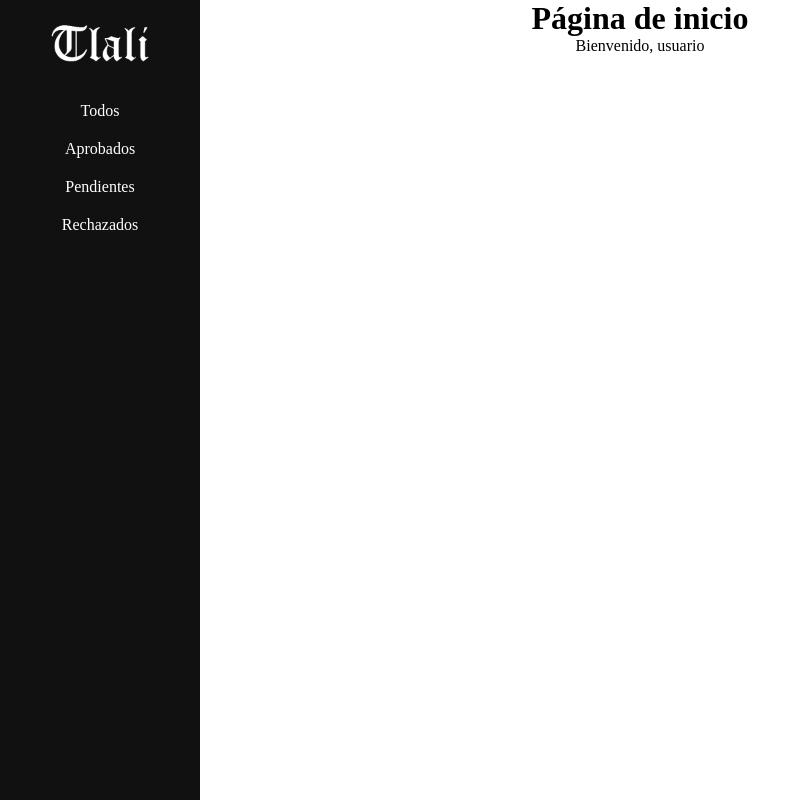
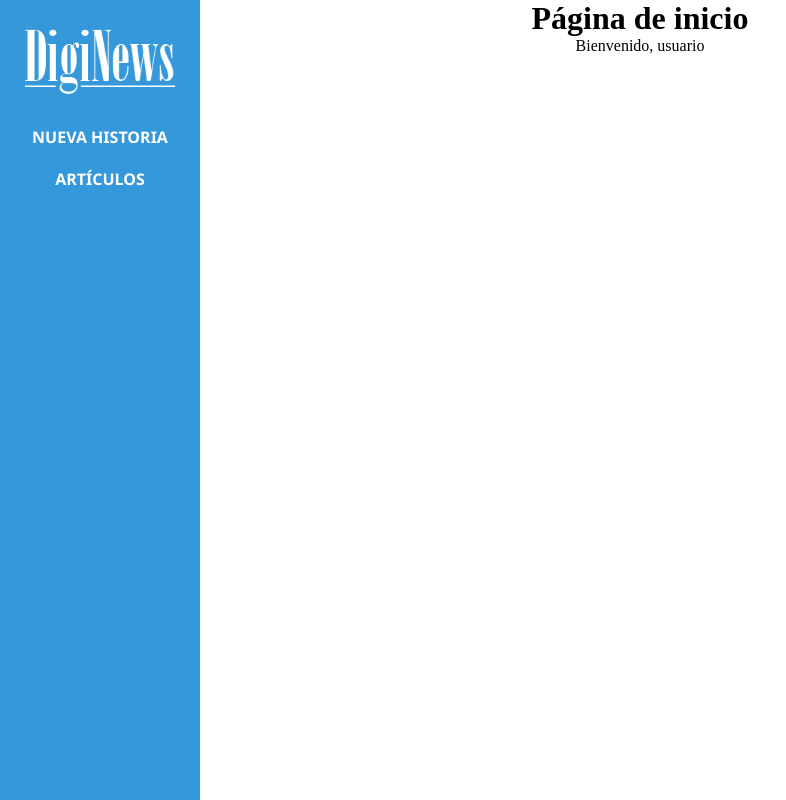
Before and after one commit to g-tecio/tlali-webeditor, a Nuxt app: page / in a window 1280 px wide. Shown: the whole page, without its empty margins (0-786 px from the left). Built offline with nearby package versions, Linux system fonts and the light colour scheme.

Commit message:
Changed visual style

```diff
--- a/components/Article.vue
+++ b/components/Article.vue
@@ -1,7 +1,7 @@
 <template>
 <!-- nuxt-link makes the component to be clickable and links the article to the editor page -->
-  <nuxt-link v-bind:to="'/articles/' + id">
-    <article class="article-card">
+  <article class="article-card">
+    <nuxt-link v-bind:to="'/articles/' + id">
       <div class="article-card-data">
       <!-- <div class="thumbnail" v-bind:style="{backgroundImage: 'url(' + thumbnail + ')'}"></div> -->
       <!-- <div class="thumbnail" style="background-image:url(http://jewel1067.com/wp-content/uploads/news.jpg);"></div> -->
@@ -13,9 +13,9 @@
       <div class="status-circle" v-bind:style="{ backgroundColor: statusColor }"></div>
       </div>
       </div>
-    </article>
+    </nuxt-link>
     <hr>
-  </nuxt-link>
+  </article>
 </template>
 
 <script>
@@ -51,17 +51,20 @@ export default {
 
 <style scoped>
 #card-title {
-  font-size: 26px;
+  color: #444;
+  font-size: 18px;
   font-family: 'Segoe UI';
   font-weight: bold;
 }
 
 #card-author {
   font-size: 18px;
+  color: rgb(61, 61, 61);
+  font-weight: bold;
 }
 
 #card-date {
-  color: #888888;
+  color: #888;
 }
 
 #card-status {
@@ -93,8 +96,9 @@ export default {
 }
 
 hr {
+  margin: 0 auto 0 auto;
   border: 0.5px solid #dddddd;
-  margin: 0 50px 0 50px;
+  width: 100%;
 }
 
 small {
@@ -106,7 +110,8 @@ small {
 .article-card-data {
   display: grid;
   grid-template-columns: 60% 40%;
-  margin: 0 20% 0 20%;
+  /* margin: 0 20% 0 20%; */
+  padding: 20px;
   align-items: center;
   align-content: center;
 }
@@ -117,7 +122,9 @@ a {
 }
 
 .article-card {
-  padding: 20px 0 20px;
+  margin: 0 auto 0 auto;
+  width: 60%;
+  min-width: 500px;
 }
 
 .article-card:hover {
--- a/components/ArticleSettings.vue
+++ b/components/ArticleSettings.vue
@@ -4,9 +4,9 @@
     <h1>Configuración de artículo</h1>
     <hr>
     <p><b>ID:</b> {{ id }} </p>
-    <p><b>Fecha:</b> {{ date }}</p>
+    <p><b>Fecha:</b></p>
     <input type="date" id="date" v-bind:value="properDate">
-    <p><b>Autor:</b> {{ author }}</p>
+    <p><b>Autor:</b></p>
     <input type="text" id="author" autocomplete="off" v-bind:value="author">
     <p><b>Estado:</b></p>
     <select id="status" v-bind:value="status">
@@ -24,7 +24,8 @@
     <p><b>Etiquetas:</b></p>
     <input type="text" id="tags" autocomplete="off" v-bind:value="tags">
     <hr>
-    <input class="update-button" type="button" value="ACTUALIZAR" v-on:click="$parent.updateInfo()">
+    <button class="update-button" type="button" v-on:click="$parent.updateArticle($route.params.id)">ACTUALIZAR</button>
+    <button class="delete-button" type="button" v-on:click="$parent.deleteArticle()">ELIMINAR</button>
   </div>
   </div>
 </template>
@@ -57,7 +58,10 @@ p {
 }
 
 input, select {
+  height: 30px;
   width: 100%;
+  border: none;
+  outline: none;
 }
 
 h1 {
@@ -65,19 +69,31 @@ h1 {
   font-size: 20px;
 }
 
-.update-button {
-  font-size: 12x;
+.update-button, .delete-button {
   padding: 8px 0 8px 0;
   font-weight: bold;
   color: white;
   border: none;
+}
+
+.update-button {
+  width: 100%;
+  font-size: 12x;
   background-image: linear-gradient(rgb(58, 146, 228), rgb(17, 48, 151));
+}
+
+.delete-button {
+  font-size: 10px;
+  display: block;
+  margin: 30px auto auto auto;
+  width: 100px;
+  background-image: linear-gradient(rgb(228, 58, 58), rgb(151, 17, 17));
 }
 
 .article-bar {
   transition: .7s;
-  color: white;
-  background-color: rgb(17, 17, 17);
+  color: #2C3E50;
+  background-color: #ECF0F1;
   height: 100%;
   position: fixed;
   right: 0;
--- a/components/Sidebar.vue
+++ b/components/Sidebar.vue
@@ -4,10 +4,8 @@
       <img src="@/assets/logo.png" alt="Tlali">
       </nuxt-link>
       <ul>
-        <li><nuxt-link class="nav-link" to="/Articulos/">Todos</nuxt-link></li>
-        <li><nuxt-link class="nav-link" to="/Aprobados">Aprobados</nuxt-link></li>
-        <li><nuxt-link class="nav-link" to="/Pendientes">Pendientes</nuxt-link></li>
-        <li><nuxt-link class="nav-link" to="/Rechazados">Rechazados</nuxt-link></li>
+        <li><nuxt-link class="nav-link" to="/Articulos/Nuevo">Nueva historia</nuxt-link></li>
+        <li><nuxt-link class="nav-link" to="/Articulos/">Artículos</nuxt-link></li>
       </ul>
     </nav>
 </template>
@@ -16,19 +14,23 @@
 img {
   display: block;
   margin: 20px auto 20px auto;
-  width: 100px;
-}
-
-li {
-  list-style: none;
+  width: 150px;
 }
 
 ul {
   padding: 0;
 }
 
+li {
+  font-family:'Segoe UI', Tahoma, Geneva, Verdana, sans-serif;
+  font-weight: bold;
+  list-style: none;
+  font-size: 16px;
+  text-transform: uppercase;
+}
+
 .sidebar {
-  background-color: #111;
+  background-color: #3498DB;
   height: 100%;
   position: fixed;
   text-align: center;
@@ -43,7 +45,8 @@ ul {
 }
 
 .nav-link:hover {
-  color:black;
-  background-color: white;
+  transition: 0.5s;
+  /* color:black; */
+  background-color: #FFFFFF30;
 }
 </style>
```
Also changed, not shown: assets/config.png (added), assets/logo.png.
